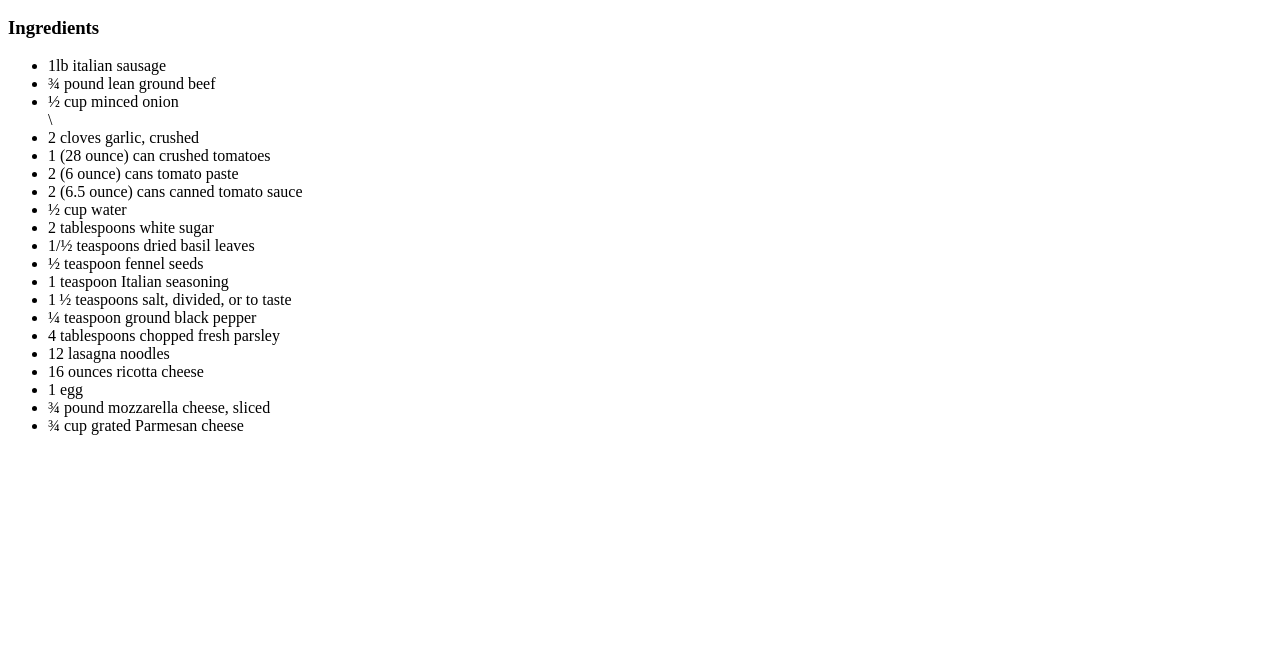
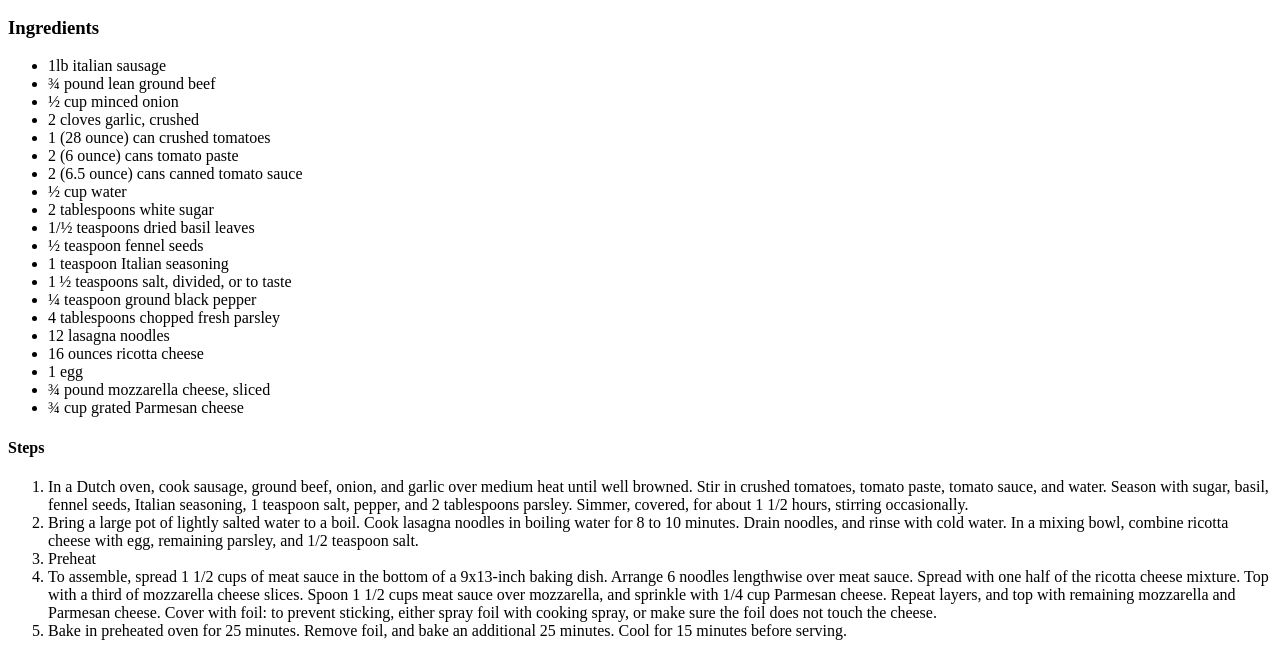
Before and after one commit to Nebyula/Odin-Recipes, a plain HTML site: page recipes/lasagna.html in a window 1280 px wide. Shown: the part 434-1090 px from the top of the page. Before the commit the page ends 885 px from the top, so only its background shows below. Drawn offline with Linux system fonts and the light colour scheme.

Commit message:
removed backslash

```diff
--- a/recipes/lasagna.html
+++ b/recipes/lasagna.html
@@ -14,7 +14,7 @@
     <ul>
         <li> 1lb italian sausage</li>
         <li> ¾ pound lean ground beef</li>
-        <li> ½ cup minced onion </li>\
+        <li> ½ cup minced onion </li>
         <li>  2 cloves garlic, crushed</li>
         <li> 1 (28 ounce) can crushed tomatoes </li>
         <li> 2 (6 ounce) cans tomato paste</li>
@@ -34,5 +34,14 @@
         <li> ¾ cup grated Parmesan cheese</li>
 
     </ul>
+    <h4> Steps</h4>
+    <ol>
+        <li>In a Dutch oven, cook sausage, ground beef, onion, and garlic over medium heat until well browned. Stir in crushed tomatoes, tomato paste, tomato sauce, and water. Season with sugar, basil, fennel seeds, Italian seasoning, 1 teaspoon salt, pepper, and 2 tablespoons parsley. Simmer, covered, for about 1 1/2 hours, stirring occasionally.</li>
+        <li> Bring a large pot of lightly salted water to a boil. Cook lasagna noodles in boiling water for 8 to 10 minutes. Drain noodles, and rinse with cold water. In a mixing bowl, combine ricotta cheese with egg, remaining parsley, and 1/2 teaspoon salt.</li>
+        <li> Preheat</li>
+        <li> To assemble, spread 1 1/2 cups of meat sauce in the bottom of a 9x13-inch baking dish. Arrange 6 noodles lengthwise over meat sauce. Spread with one half of the ricotta cheese mixture. Top with a third of mozzarella cheese slices. Spoon 1 1/2 cups meat sauce over mozzarella, and sprinkle with 1/4 cup Parmesan cheese. Repeat layers, and top with remaining mozzarella and Parmesan cheese. Cover with foil: to prevent sticking, either spray foil with cooking spray, or make sure the foil does not touch the cheese.</li>
+        <li> Bake in preheated oven for 25 minutes. Remove foil, and bake an additional 25 minutes. Cool for 15 minutes before serving.</li>
+
+    </ol>
 </body>
 </html>
```
